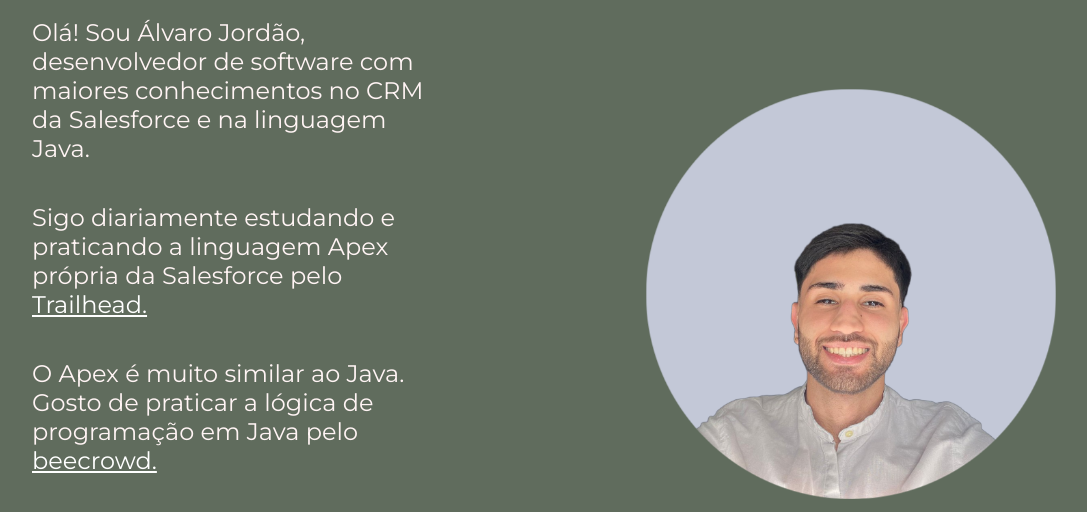
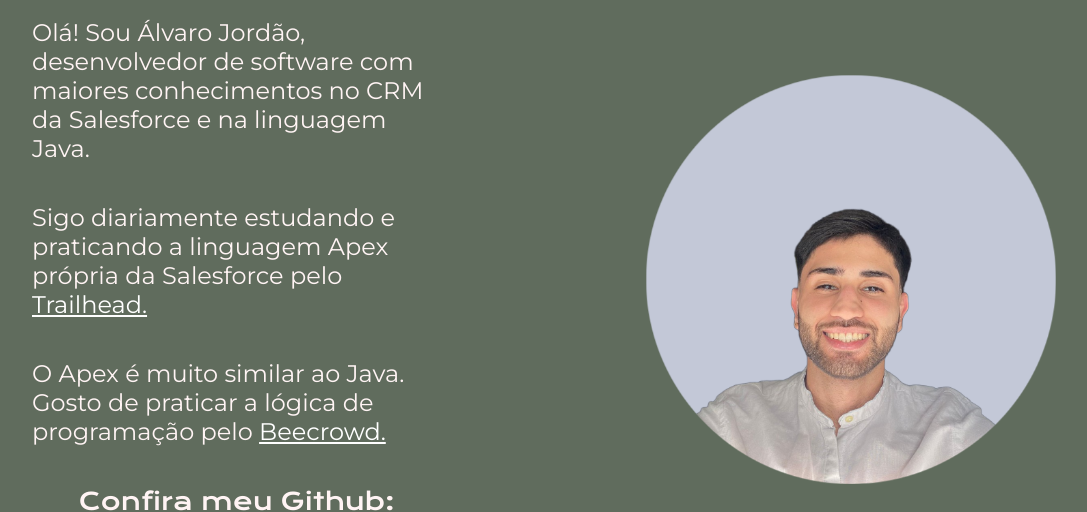
Before and after one commit to alvccpj/portfolio-alvaro, a plain HTML site: page index.html in a window 1280 px wide. Shown: the part 186-698 px from the top of the page, without its empty margins (96-1183 px from the left). Drawn offline with nearby package versions, Linux system fonts and the light colour scheme.

Commit message:
add new updates

```diff
--- a/index.html
+++ b/index.html
@@ -36,11 +36,11 @@
         </p>
         <p class="apresentacao__conteudo__texto">
           O Apex é muito similar ao Java. Gosto de praticar a lógica de
-          programação em Java pelo
+          programação pelo
           <a
             href="https://judge.beecrowd.com/pt/profile/785679"
             class="custom-link"
-            >beecrowd.</a
+            >Beecrowd.</a
           >
         </p>
 
```
Also changed, not shown: about.html (+2 -2 lines).
